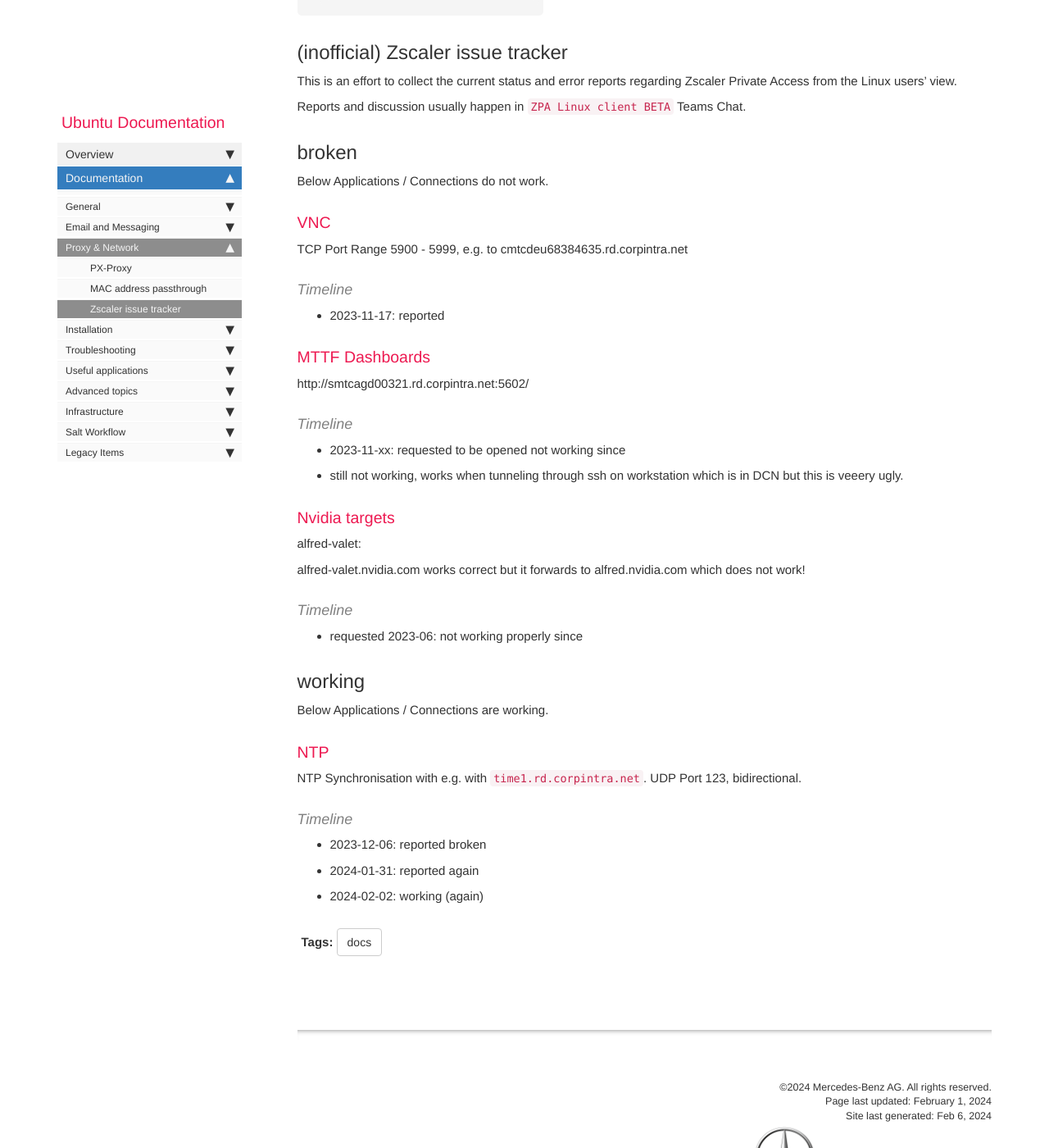
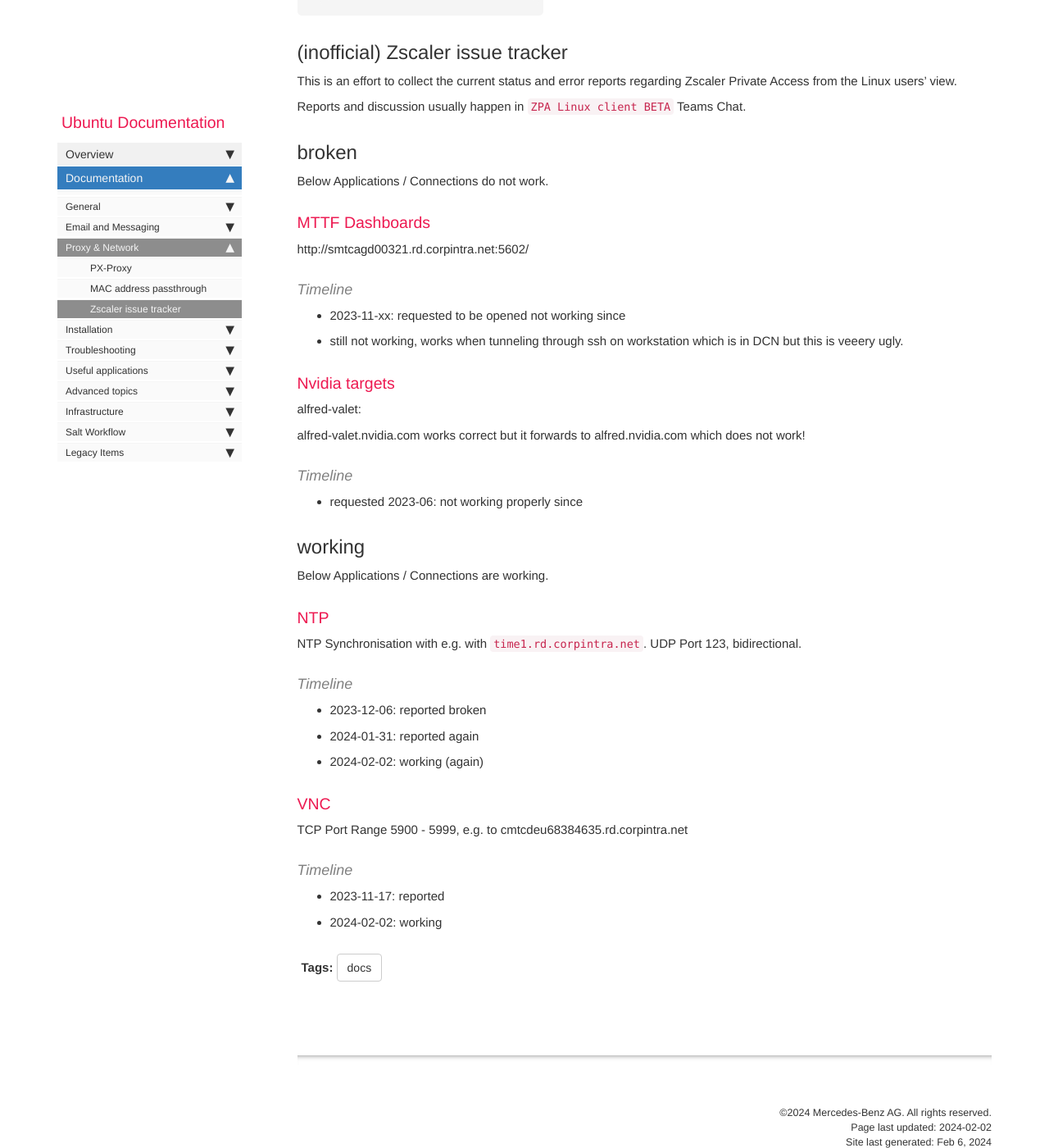
Before and after one commit to RajputPawan/Prometheus, a Jekyll site: the page built from pages/docs/zscaler_issues.md, in a window 1280 px wide and 1400 px high, scrolled down 520 px. Shown: the whole window at 82% size. Built offline with Jekyll 4.4.1, drawn with Linux system fonts in a browser that asks for light colours; comment, search, counter and statistics services are not loaded; some of the changed text lies outside the part shown.

Commit message:
zscaler_issues.md

```diff
--- a/pages/docs/zscaler_issues.md
+++ b/pages/docs/zscaler_issues.md
@@ -4,7 +4,7 @@
 sidebar: default_sidebar
 tags: [docs]
 keywords: vpn, zscaler
-last_updated: February 1, 2024
+last_updated: 2024-02-02
 toc: true
 folder: docs
 ---
@@ -61,3 +53,12 @@
 * 2023-12-06: reported broken
 * 2024-01-31: reported again
 * 2024-02-02: working (again)
+
+### VNC
+
+TCP Port Range 5900 - 5999, e.g. to cmtcdeu68384635.rd.corpintra.net
+
+#### Timeline
+
+* 2023-11-17: reported
+* 2024-02-02: working
```
Also changed, not shown: other parts of pages/docs/zscaler_issues.md (+0 -8 lines).
